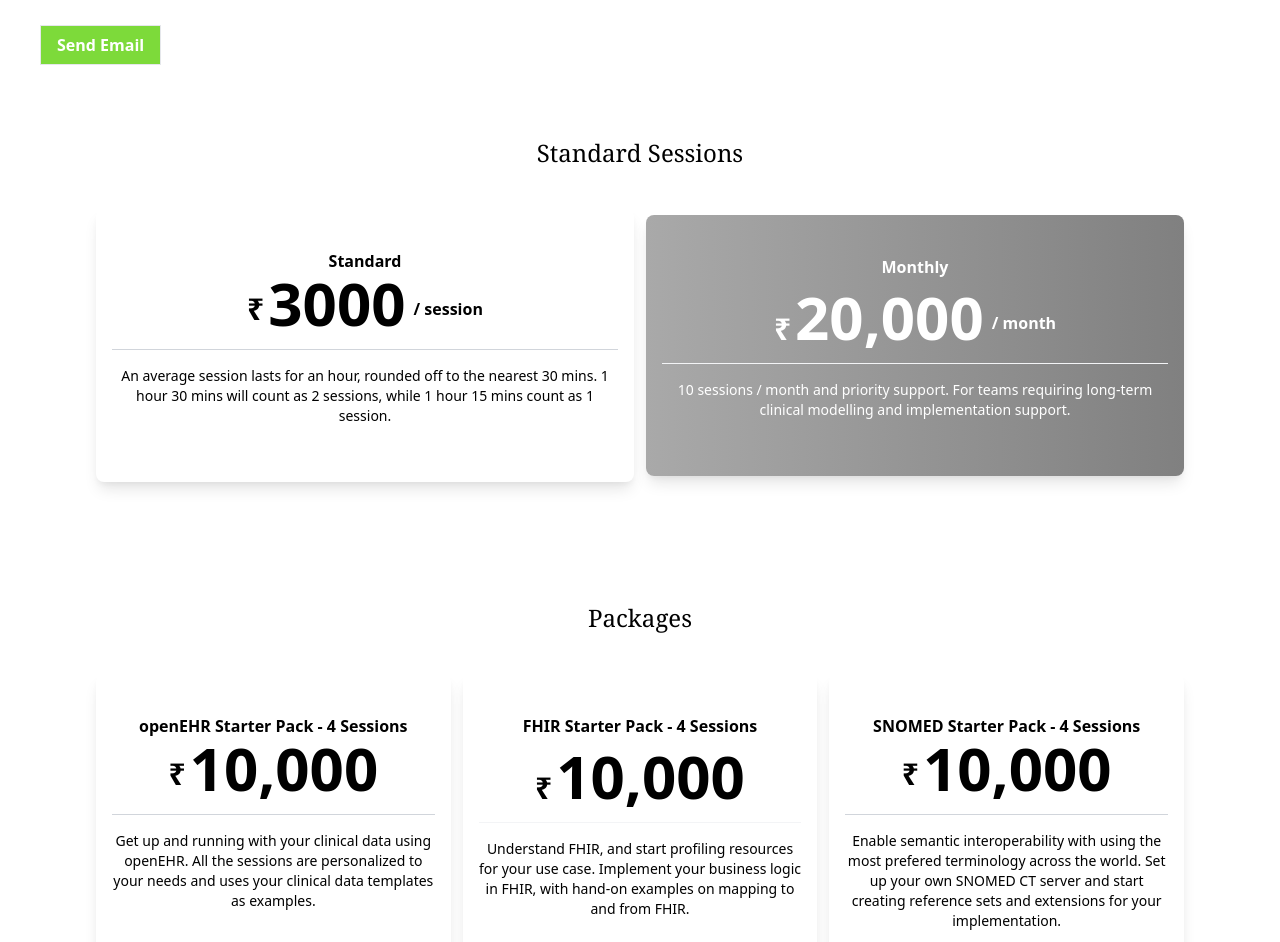
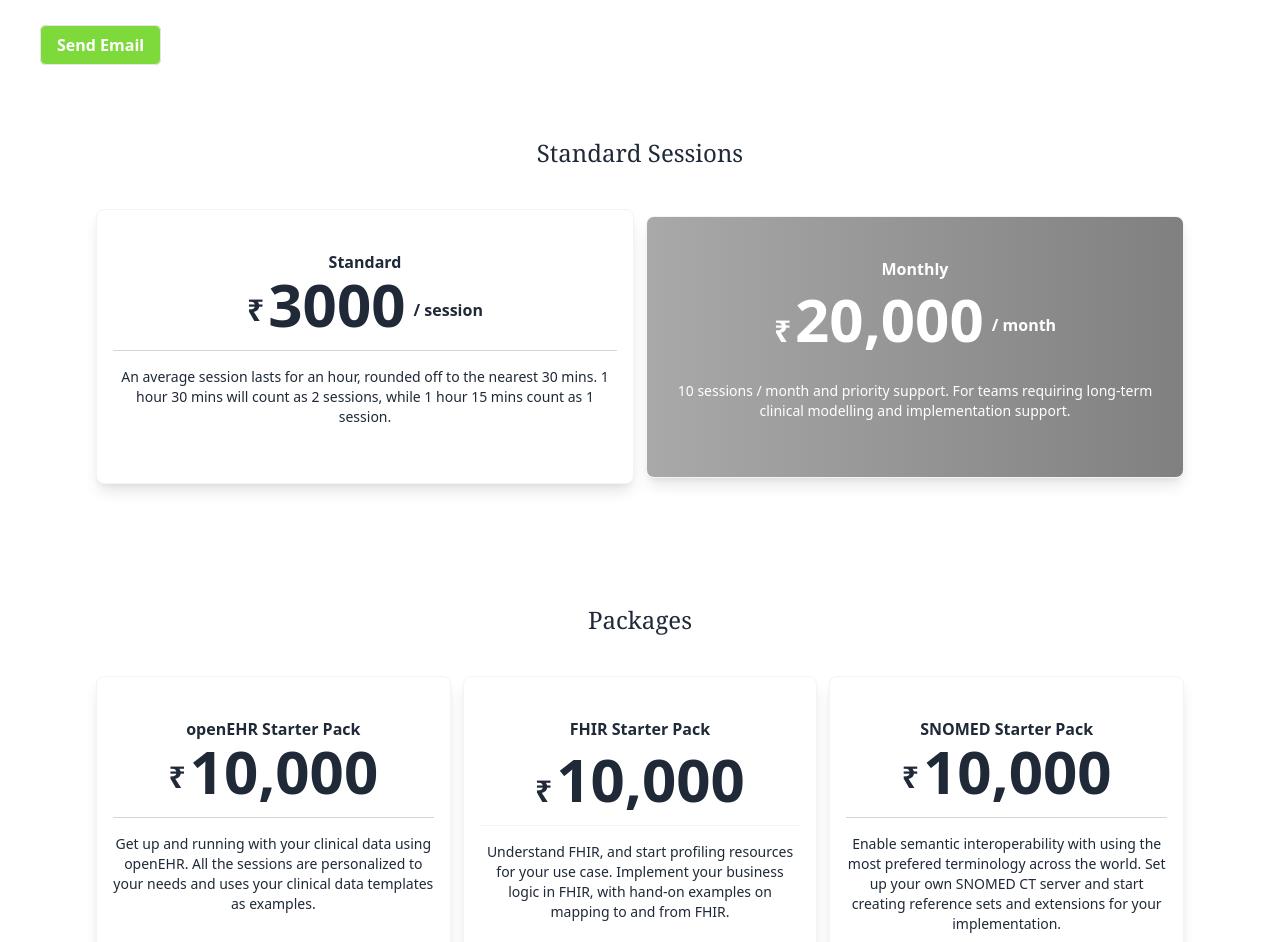
Before and after one commit to karthiknish/medblocks3.0, a Next.js app: page /consultation in a window 1280 px wide. Shown: the part 460-1402 px from the top of the page. Built offline with nearby package versions, Linux system fonts and the light colour scheme.

Commit message:
fixed border and text-color for consultation page

```diff
--- a/pages/consultation.js
+++ b/pages/consultation.js
@@ -11,7 +11,7 @@
       <Head>
         <title>Consultation | Medblocks</title>
       </Head>
-      <Section>
+      <Section className="text-gray-800">
         <h1 className="font-serif text-3xl mb-10">Consultation Pricing</h1>
         <div className="space-y-10">
           <p>
@@ -48,17 +48,17 @@
           <div>
             <a
               href="mailto:sidharth@medblocks.org"
-              className="rounded-mdhover:bg-green-700 mt-5 bg-green-500 font-semibold text-white py-2 px-4 border"
+              className="rounded-md hover:bg-green-700 mt-5 bg-green-500 font-semibold text-white py-2 px-4 border"
             >
               <span>Send Email</span>
             </a>
           </div>
         </div>{" "}
       </Section>
-      <div className="flex flex-col items-center w-full max-w-7xl mx-auto">
+      <div className="flex flex-col items-center w-full max-w-7xl mx-auto text-gray-800">
         <h1 className="font-serif text-2xl mb-10">Standard Sessions</h1>
         <section className="flex flex-col lg:flex-row items-center lg:justify-center w-full lg:px-24  space-x-3">
-          <article className="bg-white w-4/5 lg:w-custom mb-10 lg:px-4 px-6 py-10 text-center text-primary-dark rounded-lg shadow-lg">
+          <article className="bg-white w-4/5 lg:w-custom mb-10 lg:px-4 px-6 py-10 text-center text-primary-dark rounded-lg shadow-lg border border-gray-100">
             <h5 className="font-bold text-base">Standard</h5>
             <h2 className="pb-4 flex justify-center items-center font-bold border-b border-gray-300">
               <span className="text-3xl mt-3 mr-1">₹</span>
@@ -75,14 +75,14 @@
           </article>
 
           <article
-            className="w-4/5 lg:w-custom mb-10 lg:px-4 px-6 py-10 text-center text-white rounded-lg shadow-lg"
+            className="w-4/5 lg:w-custom mb-10 lg:px-4 px-6 py-10 text-center text-white rounded-lg shadow-lg border border-gray-100"
             style={{
               backgroundImage:
                 "linear-gradient(90deg,	#A9A9A9 0%, 	#808080 100%)",
             }}
           >
             <h5 className="font-bold text-base ">Monthly</h5>
-            <h2 className="font-bold pb-4 mt-2 items-center border-b border-gray-100 flex justify-center">
+            <h2 className="font-bold pb-4 mt-2 items-center flex justify-center">
               <span className="text-3xl mt-6 mr-1">₹</span>
               <span className="text-6xl ">20,000 </span>
               <span className="ml-2 mt-3"> / month</span>
@@ -97,9 +97,9 @@
         </section>
         <h1 className="font-serif text-2xl mb-10 mt-20">Packages</h1>
         <section className="flex flex-col lg:flex-row lg:items-start items-center lg:justify-center w-full lg:px-24 space-x-3">
-          <article className="bg-white w-4/5 lg:w-custom mb-10 lg:px-4 px-6 py-10 text-center text-primary-dark rounded-lg shadow-lg">
+          <article className="bg-white w-4/5 lg:w-custom mb-10 lg:px-4 px-6 py-10 text-center text-primary-dark rounded-lg shadow-lg border border-gray-100">
             <h5 className="font-bold text-base">
-              openEHR Starter Pack - 4 Sessions
+              openEHR Starter Pack
             </h5>
             <h2 className="pb-4 flex justify-center items-center font-bold border-b border-gray-300">
               <span className="text-3xl mt-3 mr-1">₹</span>
@@ -160,9 +160,9 @@
               )}
             </AnimatePresence>
           </article>
-          <article className="w-4/5 lg:w-custom mb-10 lg:px-4 px-6 py-10 text-center rounded-lg shadow-lg">
+          <article className="w-4/5 lg:w-custom mb-10 lg:px-4 px-6 py-10 text-center rounded-lg shadow-lg border border-gray-100">
             <h5 className="font-bold text-base ">
-              FHIR Starter Pack - 4 Sessions
+              FHIR Starter Pack
             </h5>
             <h2 className="font-bold pb-4 mt-2 items-center border-b border-gray-100 flex justify-center">
               <span className="text-3xl mt-6 mr-1">₹</span>
@@ -224,9 +224,9 @@
               )}
             </AnimatePresence>
           </article>
-          <article className="bg-white w-4/5 lg:w-custom mb-10 lg:px-4 px-6 py-10 text-center text-primary-dark rounded-lg shadow-lg">
+          <article className="bg-white w-4/5 lg:w-custom mb-10 lg:px-4 px-6 py-10 text-center text-primary-dark rounded-lg shadow-lg border border-gray-100">
             <h5 className="font-bold text-base">
-              SNOMED Starter Pack - 4 Sessions
+              SNOMED Starter Pack
             </h5>
             <h2 className="pb-4 flex justify-center items-center font-bold border-b border-gray-300">
               <span className="text-3xl mt-3 mr-1">₹</span>
```
